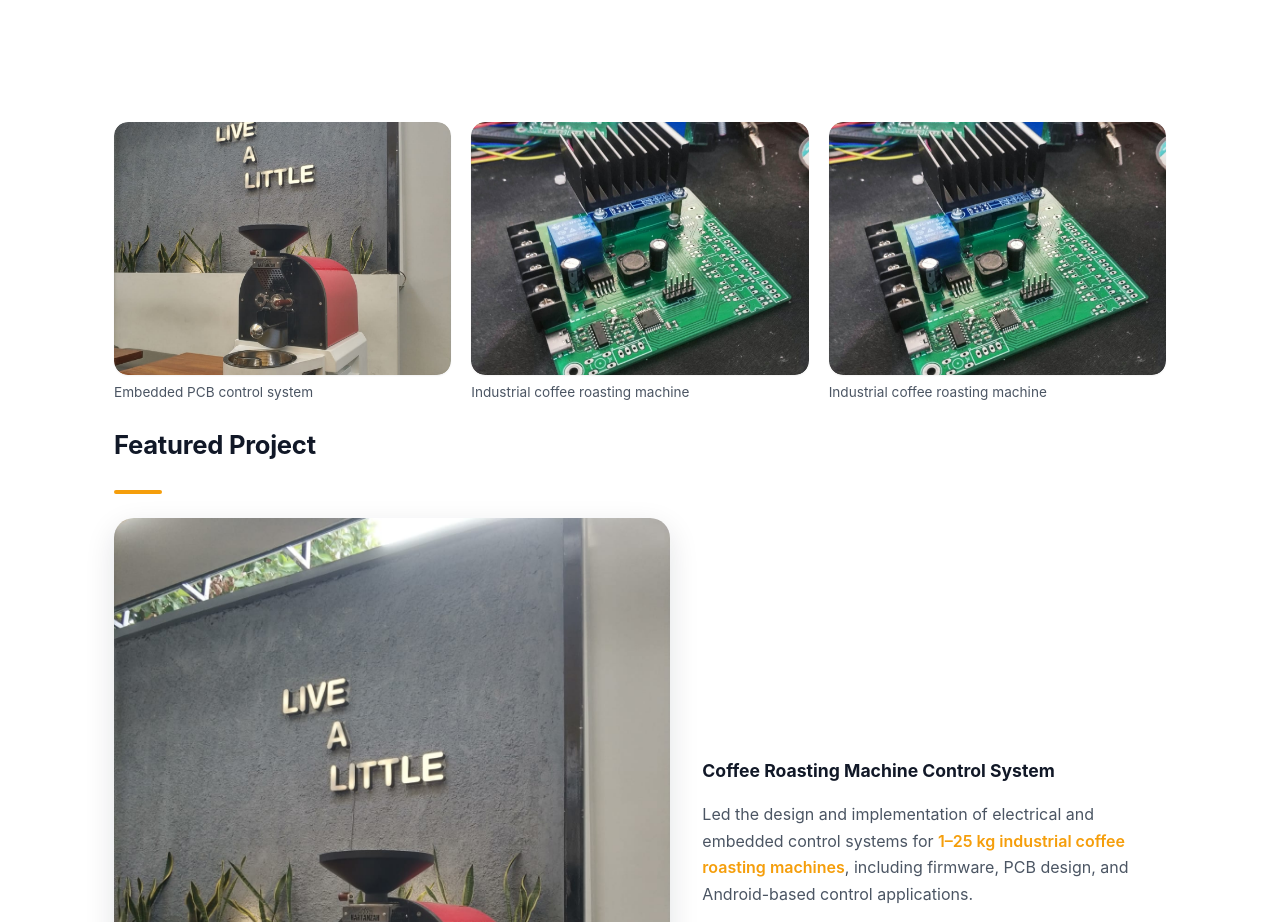
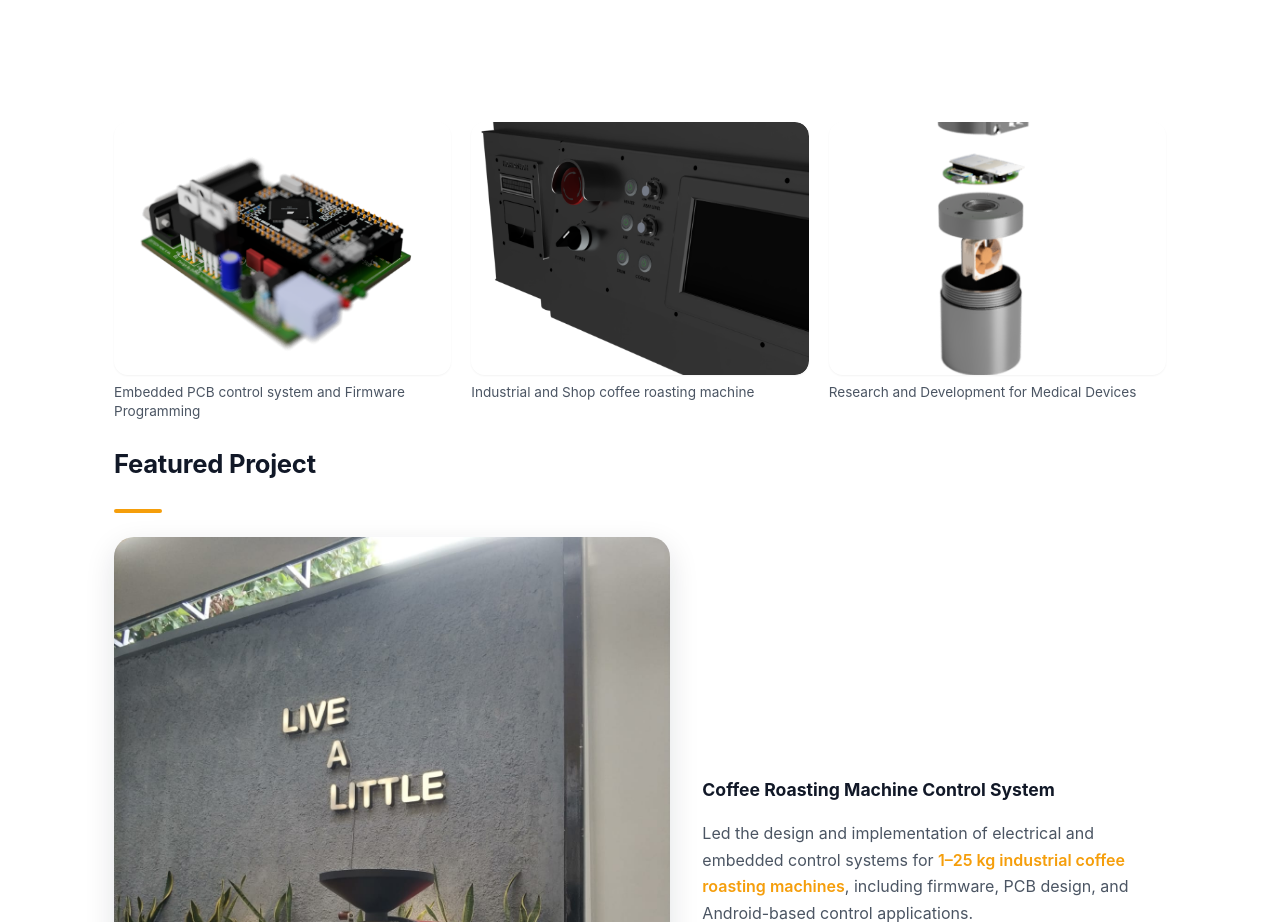
Before and after one commit to marufwahyup/marufwahyup.github.io, a plain HTML site: page index.html in a window 1280 px wide. Shown: the part 920-1842 px from the top of the page. Drawn offline with Linux system fonts and the light colour scheme.

Commit message:
added new image

```diff
--- a/index.html
+++ b/index.html
@@ -108,30 +108,30 @@
                 <figure class="gallery-figure">
                     <div class="gallery-image">
                         <!-- Focus slightly left -->
-                        <img src="images/roasting.jpeg" class="gallery-item" alt="Embedded PCB control system"
-                            data-caption="Embedded PCB control system" data-focus-x="45%" data-focus-y="50%"
+                        <img src="images/pcb.png" class="gallery-item" alt="Embedded PCB control system"
+                            data-caption="Embedded PCB control system and Firmware Programming" data-focus-x="45%" data-focus-y="50%"
                             draggable="false">
                     </div>
-                    <figcaption>Embedded PCB control system</figcaption>
+                    <figcaption>Embedded PCB control system and Firmware Programming</figcaption>
                 </figure>
 
                 <figure class="gallery-figure">
                     <div class="gallery-image">
                         <!-- Focus slightly up -->
-                        <img src="images/embedded.jpeg" class="gallery-item" alt="Industrial coffee roasting machine"
-                            data-caption="Industrial coffee roasting machine" data-focus-x="50%" data-focus-y="35%"
+                        <img src="images/machine.PNG" class="gallery-item" alt="Industrial coffee roasting machine"
+                            data-caption="Industrial and Shop coffee roasting machine" data-focus-x="50%" data-focus-y="35%"
                             draggable="false">
                     </div>
-                    <figcaption>Industrial coffee roasting machine</figcaption>
+                    <figcaption>Industrial and Shop coffee roasting machine</figcaption>
                 </figure>
                 <figure class="gallery-figure">
                     <div class="gallery-image">
                         <!-- Focus slightly up -->
-                        <img src="images/embedded.jpeg" class="gallery-item" alt="Industrial coffee roasting machine"
-                            data-caption="Industrial coffee roasting machine" data-focus-x="50%" data-focus-y="35%"
+                        <img src="images/medical.png" class="gallery-item" alt="Industrial coffee roasting machine"
+                            data-caption="Research and Development for Medical Devices" data-focus-x="50%" data-focus-y="35%"
                             draggable="false">
                     </div>
-                    <figcaption>Industrial coffee roasting machine</figcaption>
+                    <figcaption>Research and Development for Medical Devices</figcaption>
                 </figure>
 
             </div>
```
Also changed, not shown: images/2.png (added), images/machine.PNG (added), images/pcb.png (added).
